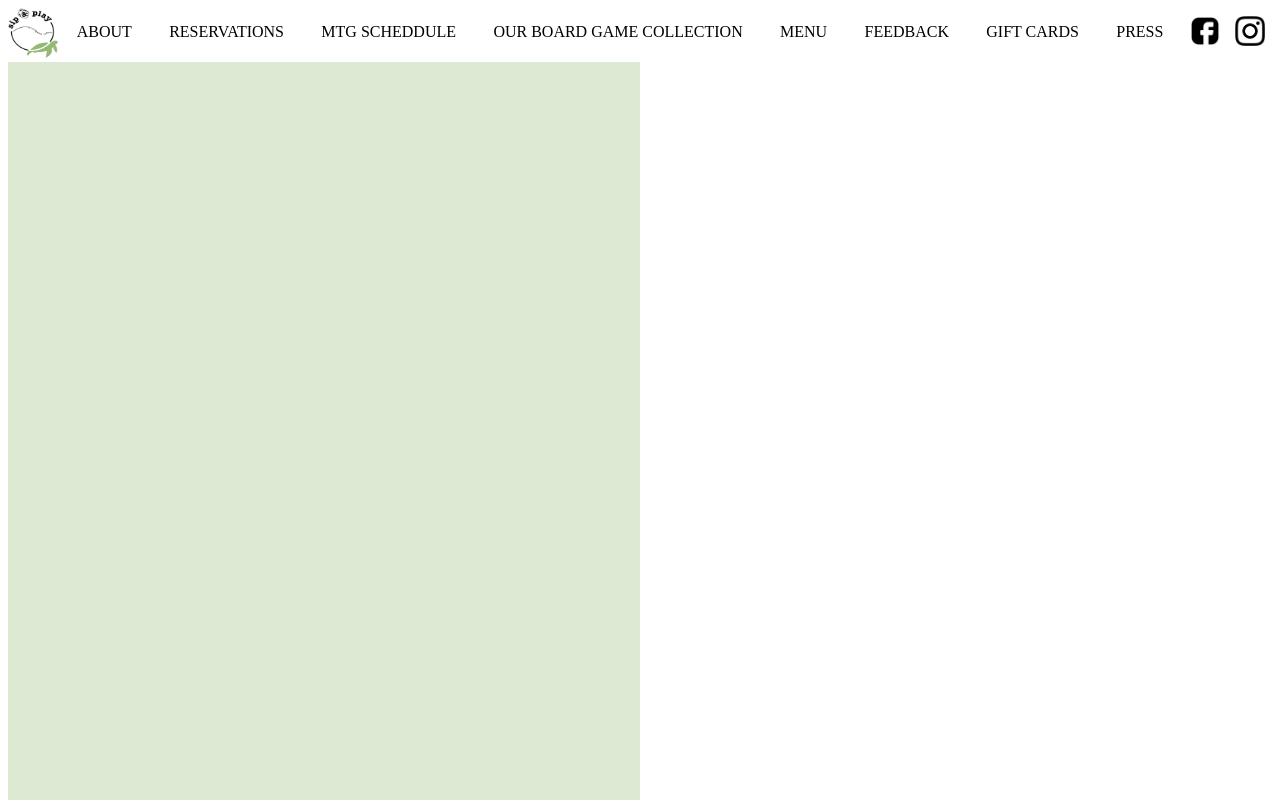
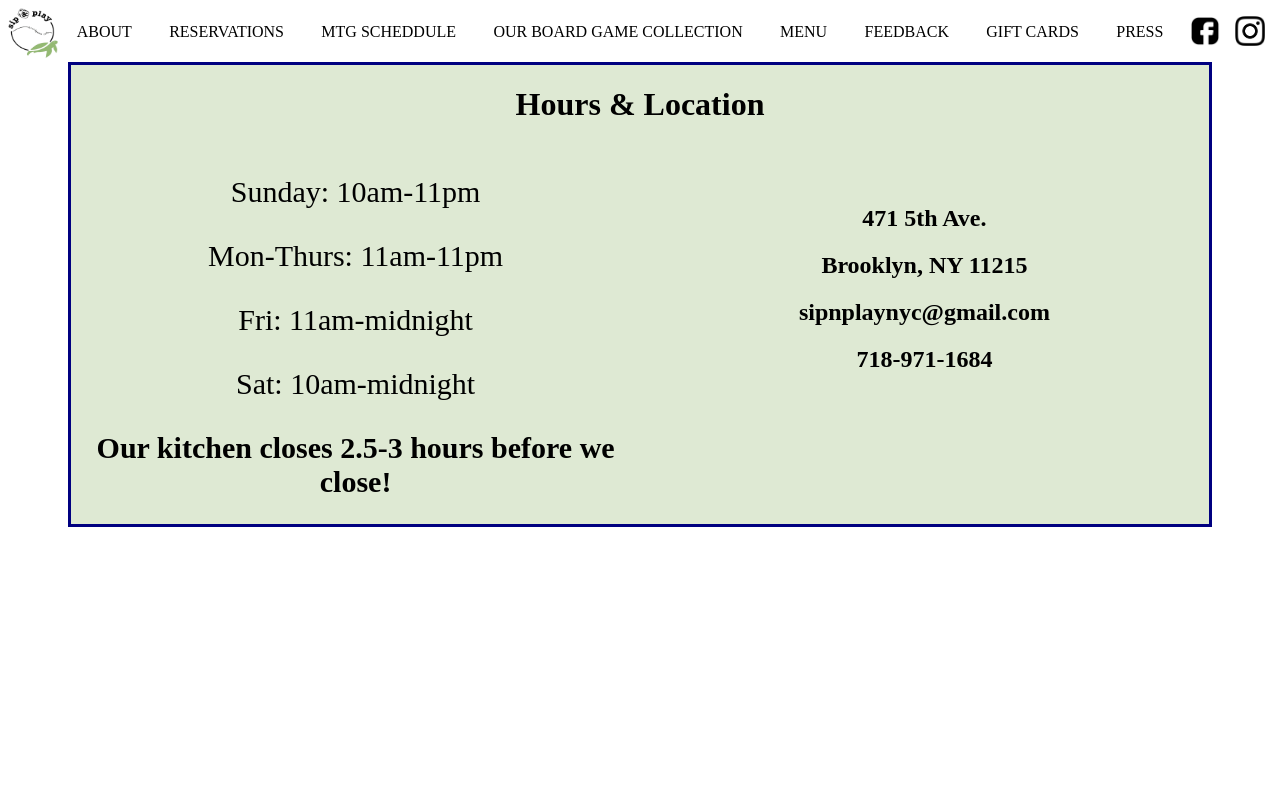
Before and after one commit to SodiqBalogun/SodiqBalogun.github.io, a website built with Vite: page Project_Files/index.html in a window 1280 px wide. Shown: the top 800 px of the page. Built offline with nearby package versions, Linux system fonts and the light colour scheme.

Commit message:
Successfully added time and location information.

```diff
--- a/Project_Files/index.html
+++ b/Project_Files/index.html
@@ -24,11 +24,41 @@
         </div>
     </header>
 
-    <div class="section1Left">
-        <h1> Haha Hello!!! </h1>
+    <center>
+    <div class="section1">
+        <h1> Hours & Location </h1>
+        <div class="section1BothParts">
+            <div class="hourInfo1_2">
+                <!--<h2> New opening hours:</h2> -->
+
+                <p> Sunday: 10am-11pm </p>
+
+                <p> Mon-Thurs: 11am-11pm </p>
+
+                <p> Fri: 11am-midnight </p>
+
+                <p> Sat: 10am-midnight </p>
+
+                <h2> Our kitchen closes 2.5-3 hours before we close! </h2>
+            </div>
+            <div class="locationInfo2_2">
+                <h2> 471 5th Ave. </h2>
+
+                <h2> Brooklyn, NY 11215 </h2>
+
+                <h2> sipnplaynyc@gmail.com </h2>
+
+                <h2> 718-971-1684 </h2>
+            </div>
+        </div>
     </div>
+    </center>
 
-    <p> Hello! This is just my attempt at hosting a site on Github. </p>
+    <center>
+        <div class="section2">
+
+        </div>
+    </center>
 
     <script src="/Project_Files/script.js"></script>
 </body>
--- a/Project_Files/style.css
+++ b/Project_Files/style.css
@@ -47,11 +47,40 @@ header {
     margin: 8px 0px 0px 0px;
 }
 
-.section1Left {
+.section1 {
+    width: 90%;
+    height: 100%;
+    padding: 0px 0px 0px 0px;
+    background: #DEE9D3;
+    display: grid;
+    border: 3px solid navy;
+}
+
+.section1BothParts {
+    width: 100%;
+    display: flex;
+    justify-content: space-between;
+}
+
+.hourInfo1_2 {
     width: 50%;
-    height: 100%;
-    padding: 16300px 0px 0px 0px;
-    background: #DEE9D3;
+    justify-content: left;
+    /*border: 3px solid red;*/
+}
+
+.hourInfo1_2 p {
+    font-size: 30px;
+}
+
+.hourInfo1_2 h2 {
+    font-size: 30px;
+}
+
+.locationInfo2_2 {
+    width: 50%;
+    justify-content: right;
+    /*border: 3px solid blue;*/
+    padding: 40px 0px 0px 0px;
 }
 
 .sticky {
```
